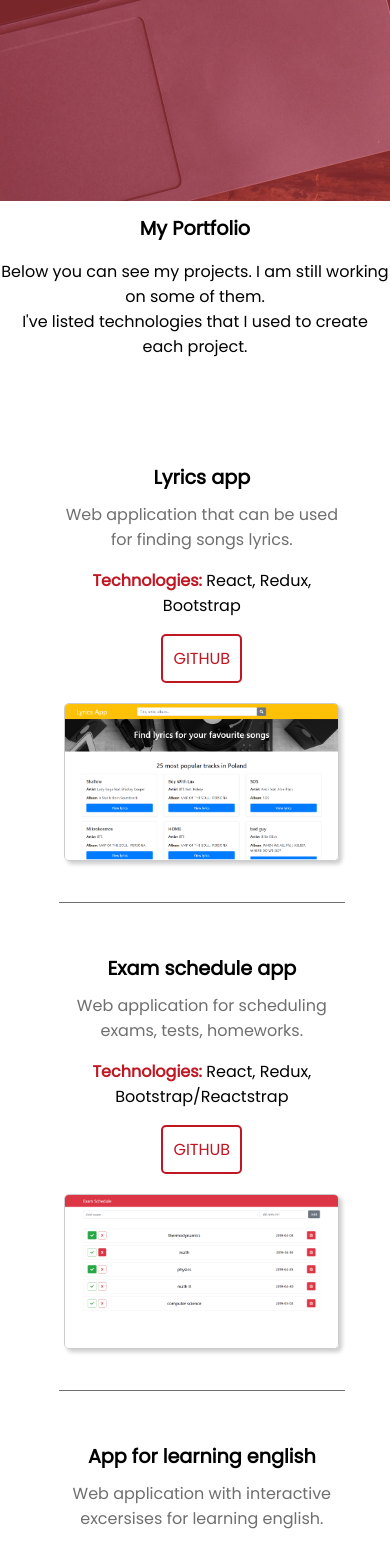
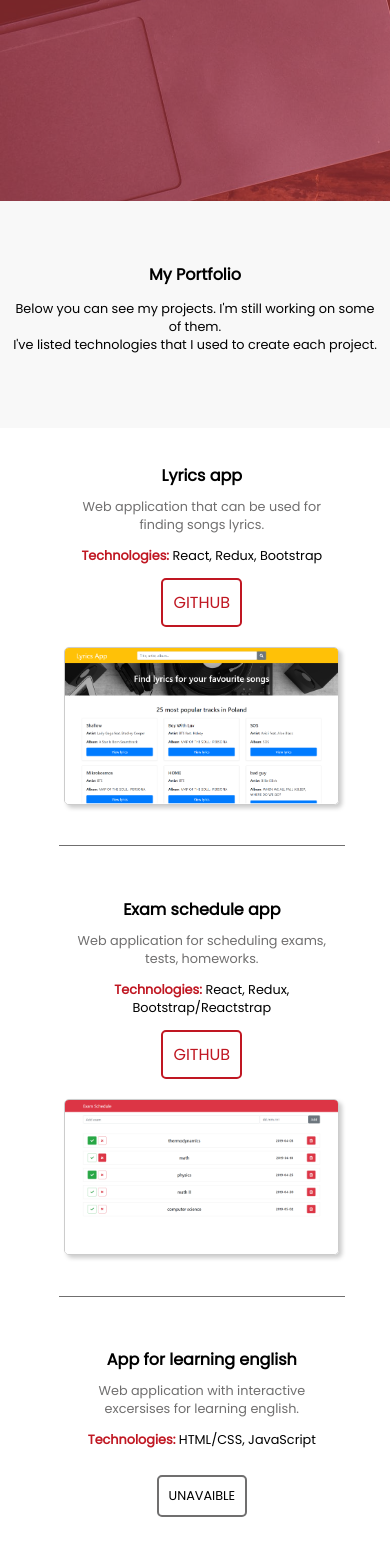
Before and after one commit to adamczakon/portfolio, a React (Create React App) app: page / in a window 390 px wide. Shown: the part 432-1979 px from the top of the page. Built offline with nearby package versions, Linux system fonts and the light colour scheme.

Commit message:
Updated design and responsiveness

```diff
--- a/src/App.css
+++ /dev/null
@@ -1,3 +0,0 @@
-.App {
-  text-align: center;
-}
--- a/src/components/AppNavbar.js
+++ b/src/components/AppNavbar.js
@@ -7,7 +7,8 @@ export default class AppNavbar extends Component {
     super(props);
 
     this.state = {
-      menuOpen: false
+      menuOpen: false,
+      scroll: 0
     };
 
     this.handleScroll = this.handleScroll.bind(this);
--- a/src/components/Home.js
+++ b/src/components/Home.js
@@ -3,8 +3,8 @@ import AppNavbar from "./AppNavbar";
 
 export default function Home() {
   return (
-    <div style={{ height: "100vh" }}>
-      <div className="home" id="home">
+    <div className="home" id="home">
+      <div className="home-background">
         <div className="overlay">
           <AppNavbar />
           <div className="banner">
@@ -16,7 +16,7 @@ export default function Home() {
         <div className="home-introduction">
           <h1>My Portfolio</h1>
           <p>
-            Below you can see my projects. I am still working on some of them.{" "}
+            Below you can see my projects. I'm still working on some of them.{" "}
             <br /> I've listed technologies that I used to create each project.
           </p>
         </div>
--- a/src/components/MenuButton.js
+++ b/src/components/MenuButton.js
@@ -3,11 +3,11 @@ import React, { Component } from "react";
 export default class MenuButton extends Component {
   render() {
     return (
-      <a className="menu-btn" onClick={this.props.toggle}>
+      <div className="menu-btn" onClick={this.props.toggle}>
         <div className="btn-line" />
         <div className="btn-line" />
         <div className="btn-line" />
-      </a>
+      </div>
     );
   }
 }
--- a/src/components/Portfolio.js
+++ b/src/components/Portfolio.js
@@ -18,7 +18,13 @@ export default function Portfolio() {
               <span className="primary bold">Technologies: </span> React, Redux,
               Bootstrap
             </p>
-            <a href="https://github.com/adamczakon/Lyrics-App-React">GITHUB</a>
+            <a
+              href="https://github.com/adamczakon/Lyrics-App-React"
+              target="_blank"
+              rel="noopener noreferrer"
+            >
+              GITHUB
+            </a>
           </div>
           <div className="project-image">
             <img src={Lyrics_app} alt="Loading..." />
@@ -35,7 +41,11 @@ export default function Portfolio() {
               <span className="primary bold">Technologies: </span>React, Redux,
               Bootstrap/Reactstrap
             </p>
-            <a href="https://github.com/adamczakon/Exam-Schedule-React">
+            <a
+              href="https://github.com/adamczakon/Exam-Schedule-React"
+              target="_blank"
+              rel="noopener noreferrer"
+            >
               GITHUB
             </a>
           </div>
@@ -53,7 +63,7 @@ export default function Portfolio() {
               <span className="primary bold">Technologies: </span>HTML/CSS,
               JavaScript
             </p>
-            <a>UNAVAIBLE</a>
+            <p className="unavaible">UNAVAIBLE</p>
           </div>
           <div className="project-image">
             <img src={English_app} alt="Loading..." />
--- a/src/style/_config.scss
+++ b/src/style/_config.scss
@@ -1,6 +1,7 @@
 $primary-color: #c01722;
 $secondary-color: #706f6f;
 $contact: #f2f2f2;
+
 html {
   scroll-behavior: smooth;
 }
@@ -9,9 +10,11 @@ html {
   padding: 0;
   font-family: "Poppins", sans-serif;
 }
+
 .primary {
   color: $primary-color;
 }
+
 .secondary {
   color: $secondary-color;
 }
@@ -37,6 +40,8 @@ a {
   transition: all 0.5s cubic-bezier(0, 1, 0.5, 1);
 }
 
+//media mixins
+
 @mixin mediaSm {
   @media screen and (max-width: 500px) {
     @content;
--- /dev/null
+++ b/src/style/_home.scss
@@ -0,0 +1,55 @@
+.home {
+  height: 100vh;
+
+  &-background {
+    background: url("../imgs/background.jpeg");
+    background-attachment: fixed;
+    background-size: cover;
+    height: 75vh;
+  }
+
+  &-introduction {
+    text-align: center;
+    display: flex;
+    flex-direction: column;
+    justify-content: center;
+    background: #f8f8f8;
+    height: 25vh;
+
+    h1 {
+      margin: 0;
+    }
+  }
+
+  .overlay {
+    top: 0;
+    right: 0;
+    width: 100%;
+    height: 75vh;
+    background: rgba($primary-color, 0.5);
+
+    .banner {
+      height: 100%;
+      display: flex;
+      flex-direction: column;
+      align-items: center;
+      padding-top: 100px;
+      color: #fff;
+
+      a {
+        margin-top: 25px;
+        color: #fff;
+        border: 1px solid #fff;
+        border-radius: 5px;
+
+        &:hover {
+          @include easeOut;
+          cursor: pointer;
+          background: #fff;
+          color: $primary-color;
+          border: 1px solid $primary-color;
+        }
+      }
+    }
+  }
+}
--- a/src/style/_menu-button.scss
+++ b/src/style/_menu-button.scss
@@ -1,5 +1,6 @@
 .menu-btn {
   position: absolute;
+  cursor: pointer;
   right: 25px;
   top: 25px;
   z-index: 3;
--- a/src/style/_mobile.scss
+++ b/src/style/_mobile.scss
@@ -38,6 +38,10 @@
 }
 
 @include mediaMd {
+  .navbar {
+    display: none;
+  }
+
   .banner {
     a {
       font-size: 1.5rem;
@@ -45,9 +49,6 @@
     }
   }
 
-  .navbar {
-    display: none;
-  }
   .project {
     grid-template-rows: auto auto;
     grid-row-gap: 20px;
@@ -59,16 +60,6 @@
 }
 
 @include mediaSm {
-  h1,
-  h2 {
-    font-size: 1.2rem;
-  }
-
-  .introduction {
-    margin-bottom: 30px;
-    display: block;
-  }
-
   .navbar {
     display: none;
   }
@@ -79,4 +70,20 @@
       padding: 10px;
     }
   }
+
+  .home {
+    &-introduction {
+      padding: 0.5rem;
+    }
+  }
+
+  h1,
+  h2 {
+    font-size: 1rem;
+  }
+
+  h3,
+  p {
+    font-size: 0.8rem;
+  }
 }
--- /dev/null
+++ b/src/style/_projects.scss
@@ -0,0 +1,49 @@
+.project {
+  height: 40%;
+  width: 100%;
+  display: grid;
+  grid-column-gap: 5%;
+  padding: 15% 2.5%;
+  border-bottom: 1px solid $secondary-color;
+
+  &.first {
+    padding-top: 5%;
+  }
+
+  &-description {
+    a {
+      display: inline-block;
+      padding: 10px;
+      border: 2px solid $primary-color;
+      border-radius: 5px;
+      color: $primary-color;
+
+      &:hover {
+        @include easeOut;
+        background: $primary-color;
+        color: #fff;
+      }
+    }
+
+    .unavaible {
+      display: inline-block;
+      padding: 10px;
+      border: 2px solid $secondary-color;
+      border-radius: 5px;
+    }
+  }
+
+  &-image {
+    display: flex;
+    justify-content: center;
+    align-items: center;
+
+    img {
+      width: 100%;
+      height: auto;
+      box-shadow: 3px 3px 4px #ccc;
+      border: 0.5px solid #ccc;
+      border-radius: 5px;
+    }
+  }
+}
--- a/src/style/main.scss
+++ b/src/style/main.scss
@@ -1,100 +1,13 @@
 @import "config";
 @import "navbar";
+@import "home";
+@import "projects";
 @import "side-menu";
 @import "menu-button";
 @import "mobile";
 
-.App {
-  .home {
-    background: url("../imgs/background.jpeg");
-    background-attachment: fixed;
-    background-size: cover;
-    height: 75vh;
-    &-introduction {
-      text-align: center;
-      margin-top: 2.5%;
-    }
-  }
-
-  .overlay {
-    top: 0;
-    right: 0;
-    width: 100%;
-    height: 75vh;
-    background: rgba($primary-color, 0.5);
-
-    .banner {
-      height: 100%;
-      display: flex;
-      flex-direction: column;
-      align-items: center;
-      padding-top: 100px;
-      color: #fff;
-
-      a {
-        margin-top: 25px;
-
-        color: #fff;
-
-        border: 1px solid #fff;
-        border-radius: 5px;
-
-        &:hover {
-          @include easeOut;
-          cursor: pointer;
-          background: #fff;
-          color: $primary-color;
-          border: 1px solid $primary-color;
-        }
-      }
-    }
-  }
-}
 .container {
   margin: 0 15% 5% 15%;
-}
-
-.project {
-  height: 40%;
-  width: 100%;
-  display: grid;
-  grid-column-gap: 5%;
-  padding: 15% 2.5%;
-  border-bottom: 1px solid $secondary-color;
-
-  &.first {
-    padding-top: 5%;
-  }
-
-  &-description {
-    a {
-      display: inline-block;
-      padding: 10px;
-      border: 2px solid $primary-color;
-      color: $primary-color;
-      border-radius: 5px;
-
-      &:hover {
-        @include easeOut;
-        background: $primary-color;
-        color: #fff;
-      }
-    }
-  }
-
-  &-image {
-    display: flex;
-    justify-content: center;
-    align-items: center;
-
-    img {
-      width: 100%;
-      height: auto;
-      box-shadow: 3px 3px 4px #ccc;
-      border: 0.5px solid #ccc;
-      border-radius: 5px;
-    }
-  }
 }
 
 .contact {
```
